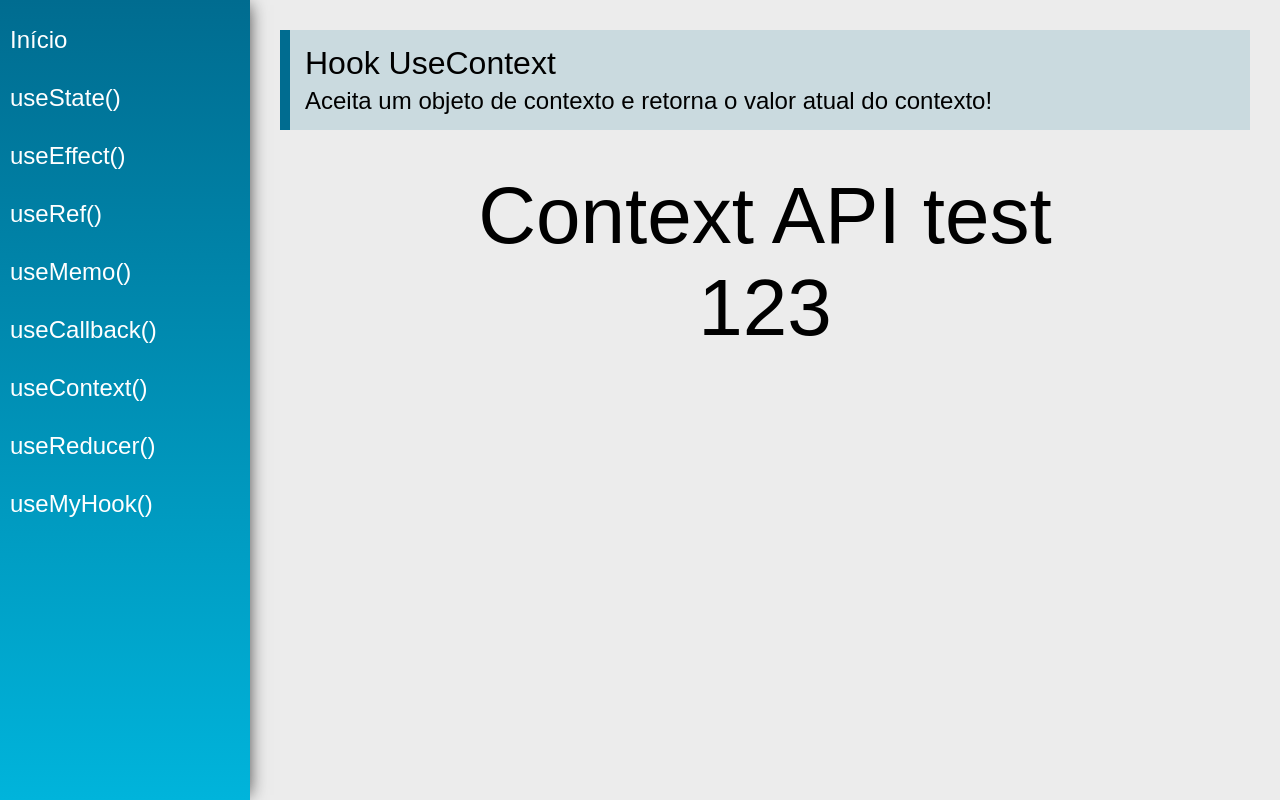
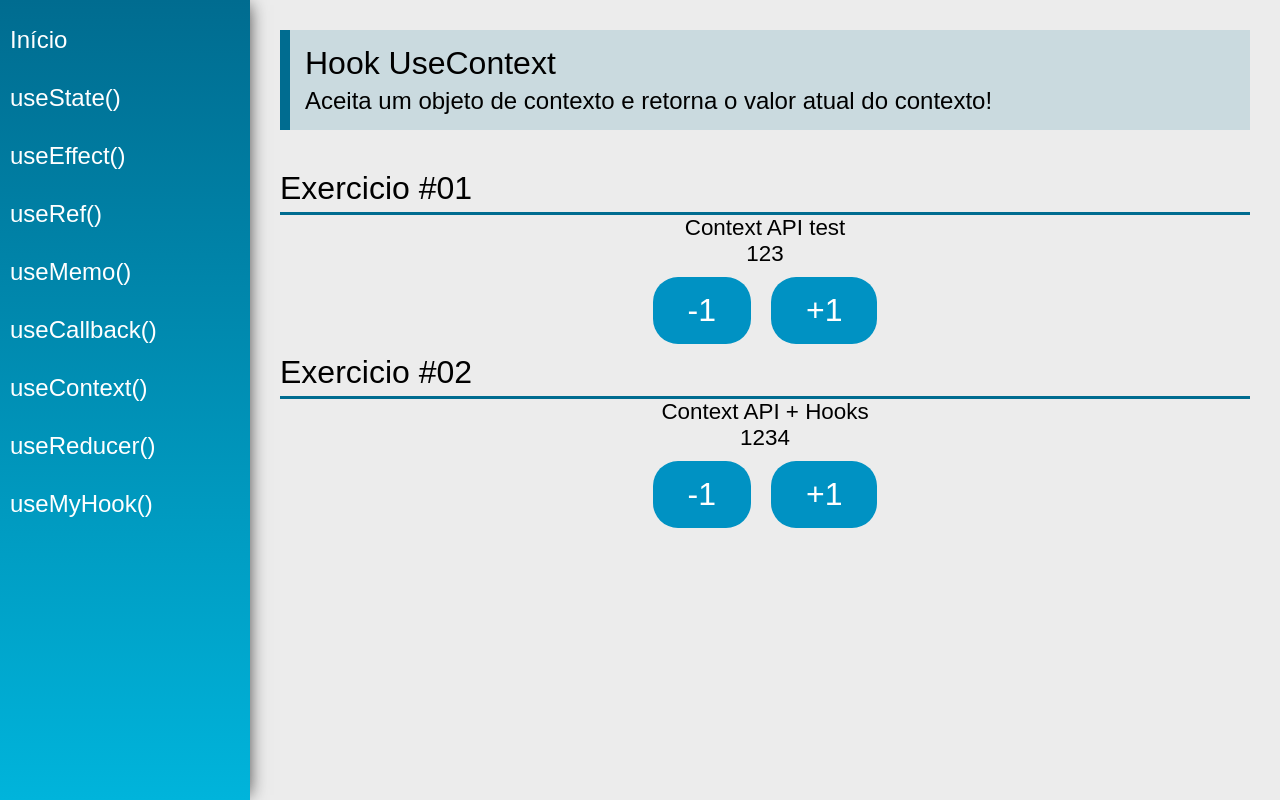
Before and after one commit to ValdoNeves/hooks_react, a React (Create React App) app: page /useContext in a window 1280 px wide. Built offline with nearby package versions, Linux system fonts and the light colour scheme.

Commit message:
encapsulando useContext em um store

```diff
--- /dev/null
+++ b/src/data/Store.jsx
@@ -0,0 +1,34 @@
+import React, { useState } from 'react'
+
+const initialState = {
+    number: 1234,
+    text: 'Context API + Hooks'
+}
+
+export const AppContext = React.createContext(initialState)
+
+const Store = props => {
+
+    const [state, setState] = useState(initialState)
+
+    function updateState(key, value) {
+        setState({
+            ...state,
+            [key]: value
+        })
+    }
+    return (
+        <AppContext.Provider value={{
+            number: state.number,
+            text: state.text,
+            setNumber: n => updateState('number', n),
+            setText: t => updateState('text', t)
+        }}>
+
+            {props.children}
+
+        </AppContext.Provider>
+    )
+}
+
+export default Store
--- a/src/index.css
+++ b/src/index.css
@@ -5,7 +5,7 @@
 
 .text {
     font-weight: 300;
-    font-size: 5rem;
+    font-size: 1.4rem;
 }
 
 .red {
@@ -15,7 +15,7 @@
 
 .input {
     font-weight: 300;
-    font-size: 4rem;
+    font-size: 2rem;
     margin: 20px 0px;
 }
 
@@ -27,7 +27,7 @@
     outline: none;
     background-color: #0092c3;
 
-    font-size: 3rem;
+    font-size: 2rem;
     color: #fff;
 }
 
--- a/src/index.js
+++ b/src/index.js
@@ -4,8 +4,6 @@
 
 import App from './views/App'
 
-
-
 ReactDOM.render(
 
     <App />,
--- a/src/views/App.jsx
+++ b/src/views/App.jsx
@@ -1,16 +1,22 @@
 import './App.css'
-import React from 'react'
+import React, { useState } from 'react'
 import { BrowserRouter as Router } from 'react-router-dom'
 
 import Menu from '../components/layout/Menu'
 import Content from '../components/layout/Content'
 import DataContext, { data } from '../data/DataContext'
 
+import Store from '../data/Store'
+
 
 const App = props => {
 
+    const [state, setState] = useState(data)
+
     return (
-        <DataContext.Provider value={data}>
+
+        <Store>
+            <DataContext.Provider value={{ state, setState }}>
 
                 <div className="App">
                     <Router>
@@ -19,6 +25,7 @@
                     </Router>
                 </div>
             </DataContext.Provider>
+        </Store>
     )
 }
 
--- a/src/views/examples/UseContext.jsx
+++ b/src/views/examples/UseContext.jsx
@@ -1,22 +1,62 @@
-import React, { useContext } from 'react'
+import React, { useContext, useEffect } from 'react'
 import PageTitle from '../../components/layout/PageTitle'
 
 import DataContext from '../../data/DataContext'
+import SectionTitle from '../../components/layout/SectionTitle'
+import { AppContext } from '../../data/Store'
 
 const UseContext = (props) => {
 
-    const context = useContext(DataContext)
+    const { state, setState } = useContext(DataContext)
+
+    function addNumber(delta) {
+        setState({
+            ...state,//sobrescreve todos os atributos
+            number: state.number + delta //modifica apenas o number
+        })
+
+    }
+
+    const { number, text, setNumber, setText } = useContext(AppContext)
+
+    useEffect(function(){
+        if(number > 1250){
+            setText('Eita!!')
+        }
+    }, [number])
+
     return (
         <div className="UseContext">
             <PageTitle
                 title="Hook UseContext"
                 subtitle="Aceita um objeto de contexto e retorna o valor atual do contexto!"
             />
+            <SectionTitle title="Exercicio #01" />
             <div className="center">
                 <span className="text">
-                    {context.text}<br/>
-                    {context.number}
+                    {state.text}<br />
+                    {state.number}
                 </span>
+                <div>
+                    <button className="btn"
+                        onClick={() => addNumber(-1)}>-1</button>
+                    <button className="btn"
+                        onClick={() => addNumber(1)}
+                    >+1</button>
+                </div>
+            </div>
+            <SectionTitle title="Exercicio #02" />
+            <div className="center">
+                <span className="text">{text}</span>
+                <span className="text">
+                    {number}
+                </span>
+                <div>
+                    <button className="btn"
+                        onClick={() => setNumber(number - 1)}>-1</button>
+                    <button className="btn"
+                        onClick={() => setNumber(number + 1)}>+1</button>
+                </div>
             </div>
         </div>
     )
```
Lines whose indentation alone changed are shown as unchanged.
